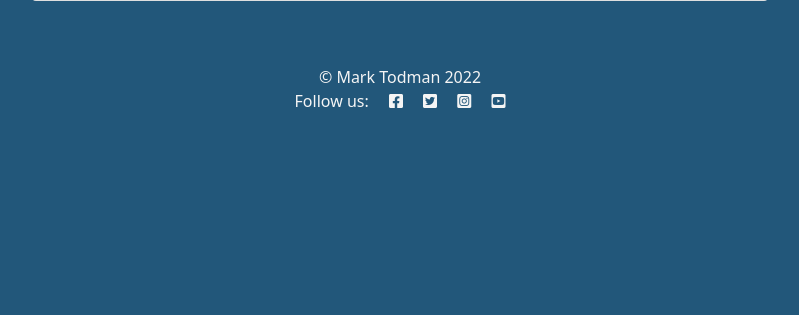
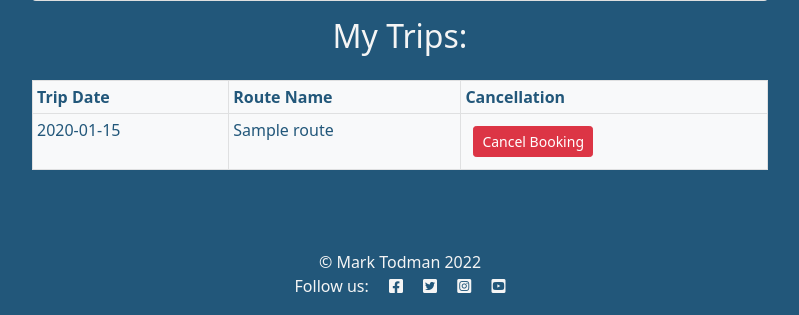
Before and after one commit to marktodman/voyage-vert, a Django app: page /profile/1 in a window 1280 px wide. Shown: the part 485-800 px from the top of the page, without its empty margins (240-1039 px from the left). Run offline with Django 3.2, Linux system fonts and the light colour scheme; a user stored in the database is signed in; tables that the repository leaves empty hold one stand-in row (values such as "Sample post"); some libraries are stand-ins or nearby versions; some web fonts are replaced.

Commit message:
feat: Add list of bookings to profile page

```diff
--- a/bookings/views.py
+++ b/bookings/views.py
@@ -1,6 +1,6 @@
 from django.shortcuts import render, get_object_or_404, redirect
 from django.views.generic import ListView, TemplateView, View
-from .models import Route, Trip, Profile
+from .models import Route, Trip, Profile, Booking
 from .forms import RouteForm, TripForm, BookingForm
 from django.http import HttpResponseRedirect
 from django.contrib import messages
@@ -43,11 +43,17 @@ class Trips(View):
 def profile(request, profile_id):
 
     if request.user.is_authenticated:
+        # Get profile information
+        profile = Profile.objects.get(id=profile_id)
 
-        profile = Profile.objects.get(id=profile_id)
+        # Get information for bookings
+        user = request.user.id
+        my_trips = Booking.objects.filter(passenger=user)
+
 
         context = {
             'profile': profile,
+            'my_trips': my_trips,
             }
 
         return render(request, 'profile.html', context)
--- a/templates/profile.html
+++ b/templates/profile.html
@@ -20,6 +20,26 @@
                     <a class="btn btn-secondary btn-sm m-2 w-50 mx-auto" href="#" role="button">Edit</a>
                     <a class="btn btn-danger btn-sm m-2 w-50 mx-auto" href="#" role="button">Delete</a>
                 </div>
+                <h2 class="mt-3 text-center">My Trips:</h2>
+                <div class="table-responsive">
+                    <table class="table table-sm table-hover table-bordered table-light mt-3 mb-3">
+                        <thead>
+                            <tr>
+                                <th scope="col">Trip Date</th>
+                                <th scope="col">Route Name</th>
+                                <th scope="col">Cancellation</th>
+                            </tr>
+                        </thead>
+                        <tbody>
+                            {% for trip in my_trips %}
+                            <tr>
+                                <td>{{ trip.trip_date }}</td>
+                                <td>{{ trip.route_name }}</td>
+                                <td><a class="btn btn-danger btn-sm m-2" href="#" role="button">Cancel Booking</a></td>
+                            </tr>
+                            {% endfor %}
+                        </tbody>
+                    </table>
         </div>
     </div>
 </div>
```
